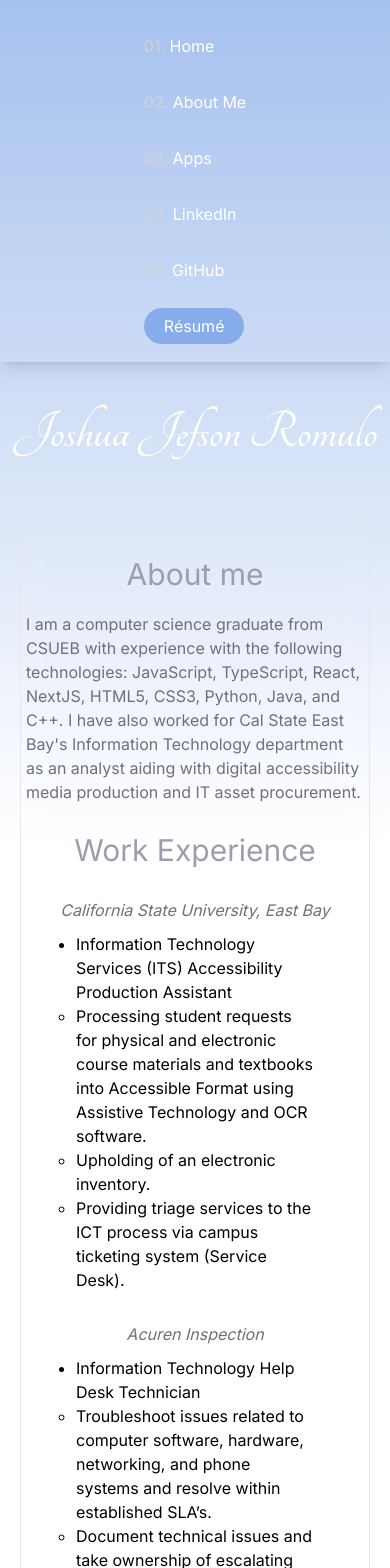
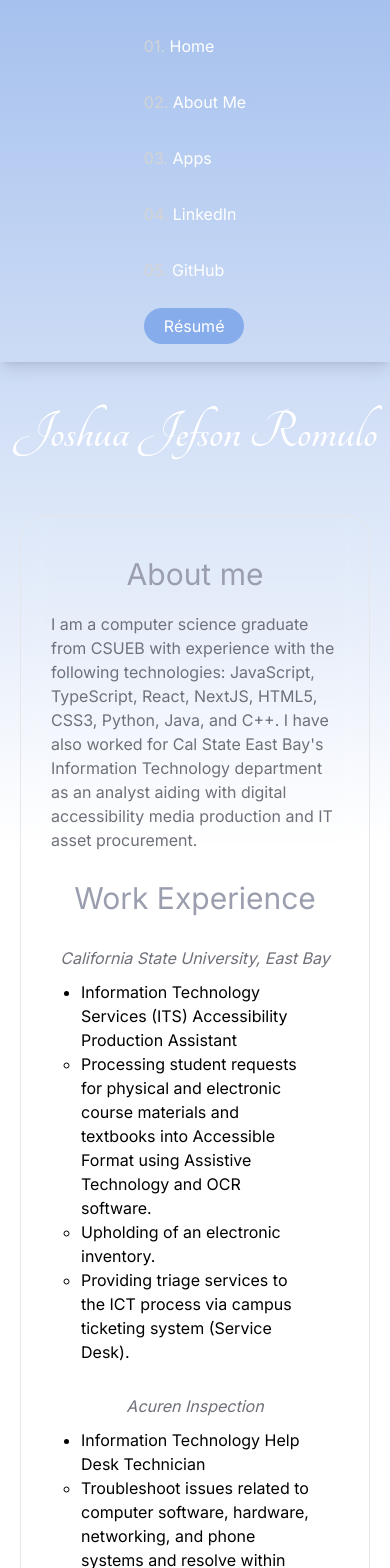
Before and after one commit to jromulo745/nextjs-personal-website, a Next.js app: page /pages/about-me in a window 390 px wide. Shown: the top 1568 px of the page. Built offline with nearby package versions, Linux system fonts and the light colour scheme.

Commit message:
update margins

```diff
--- a/src/app/globals.css
+++ b/src/app/globals.css
@@ -162,8 +162,8 @@ h2, p, button {
   .work-history-section {
     margin-left: 20px;
     margin-right: 20px;
-    padding-left: 5px;
-    padding-right: 5px;
+    padding-left: 10px;
+    padding-right: 10px;
   }
   /* ---------------------------------------------- */
   /* Apps Page */
--- a/src/app/pages/about-me/page.tsx
+++ b/src/app/pages/about-me/page.tsx
@@ -20,7 +20,7 @@ export default function AboutMePage() {
 
         <div className="backdrop-blur-md border rounded-3xl mb-20 mt-10 mr-10 p-10 max-w-xl work-history-section">
           <h1 className="text-3xl mb-5" style={{textAlign: 'center', color: '#9B9EAE'}}>About me</h1>
-          <p className="mt-5" style={{color: '#6E717A'}}>I am a computer science graduate from CSUEB with experience with the following technologies: JavaScript, TypeScript, React, NextJS, HTML5, CSS3, Python, Java, and C++. I have also worked for Cal State East Bay's Information Technology department as an analyst aiding with digital accessibility media production and IT asset procurement.</p>
+          <p className="mt-5" style={{color: '#6E717A', paddingLeft: '20px', paddingRight: '20px'}}>I am a computer science graduate from CSUEB with experience with the following technologies: JavaScript, TypeScript, React, NextJS, HTML5, CSS3, Python, Java, and C++. I have also worked for Cal State East Bay's Information Technology department as an analyst aiding with digital accessibility media production and IT asset procurement.</p>
 
           <h1 className="text-3xl mb-5 mt-7" style={{textAlign: 'center', color: '#9B9EAE'}}>Work Experience</h1>
 
```
